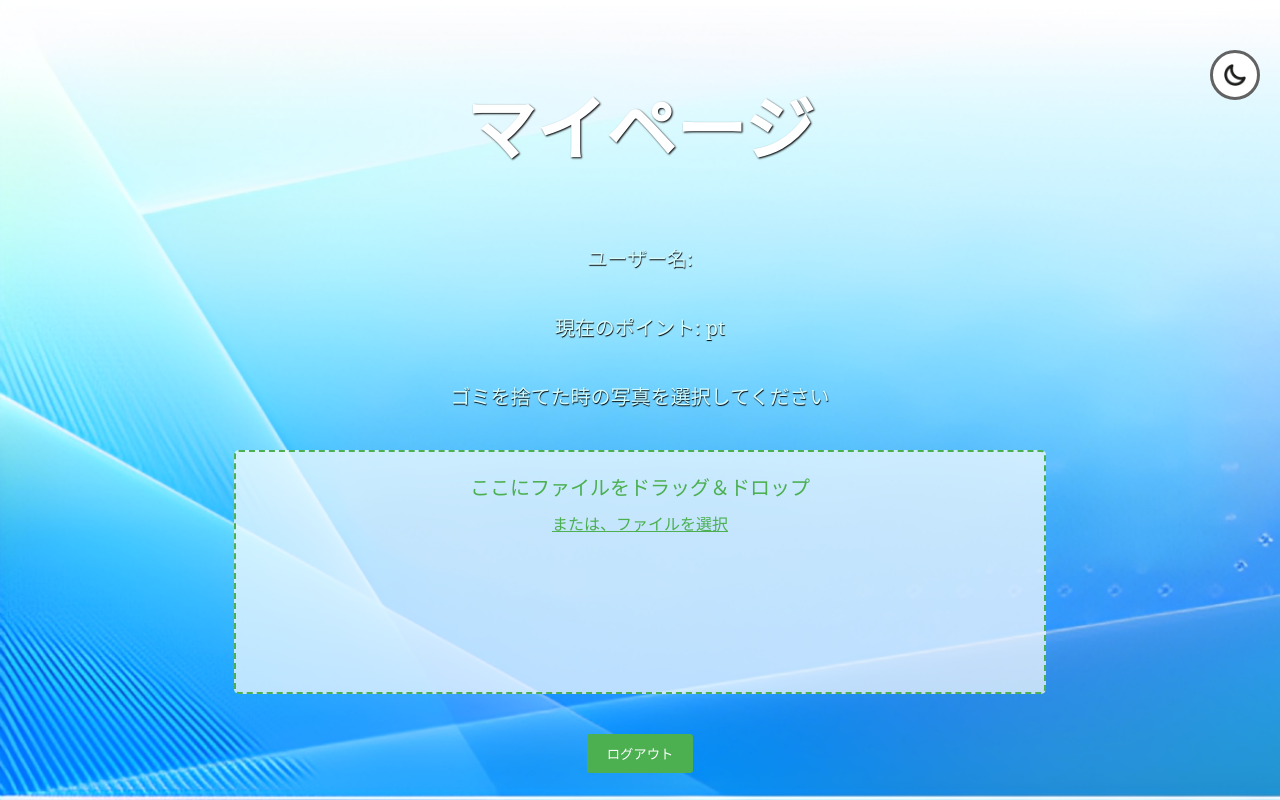
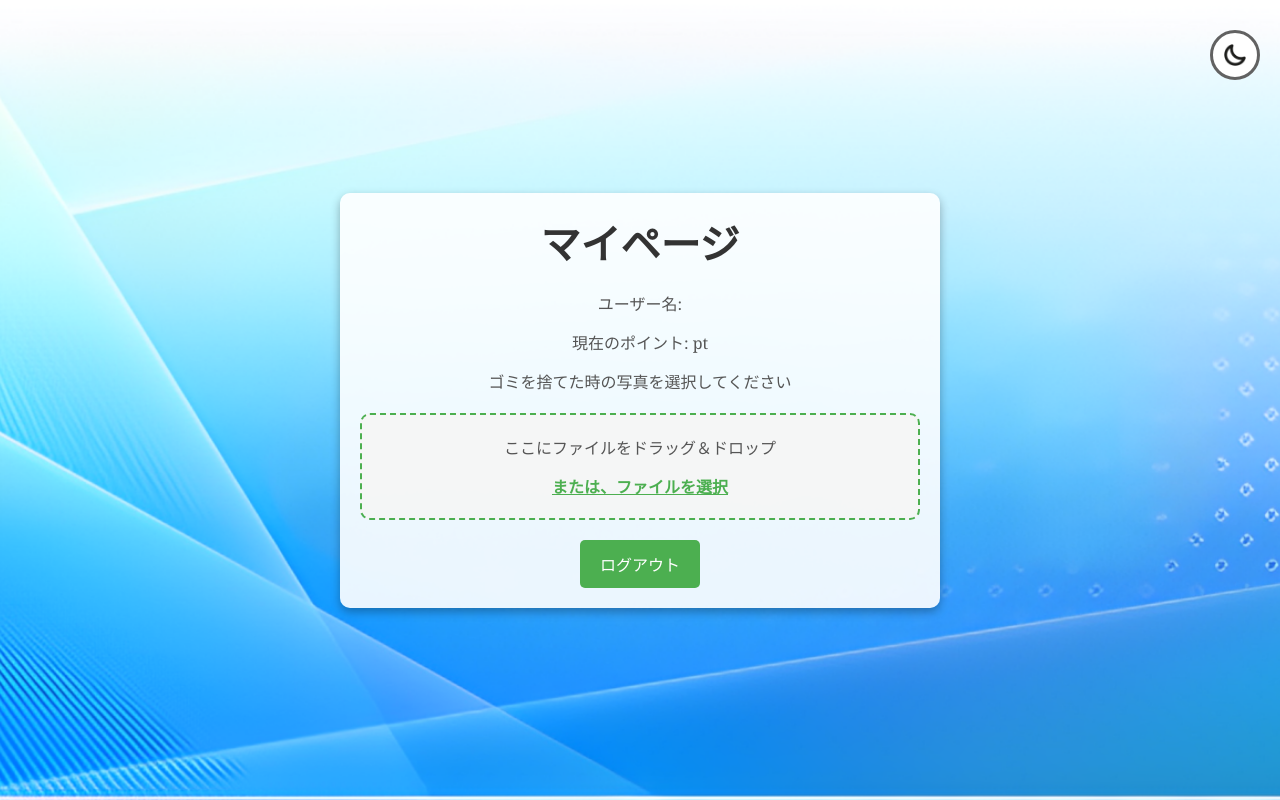
Before and after one commit to di2-web/Sutetainab-e, a plain HTML site: page mypage.html in a window 1280 px wide. Drawn offline with Linux system fonts and the light colour scheme; no server answers; sample sign-in values are in the browser's storage.

Commit message:
デザイン

```diff
--- a/addPoint.css
+++ b/addPoint.css
@@ -1,10 +1,11 @@
+/* ダークモードトグルボタン */
 #darkModeToggle {
-    background-size: contain; /* 画像をボタンのサイズに合わせる */
-    background-repeat: no-repeat; /* 画像を繰り返さない */
-    background-position: center; /* 画像を中央に配置 */
-    border: none; /* 枠線を削除 */
-    cursor: pointer; /* カーソルをポインターに変更 */
-    background-color: transparent; /* 背景を透明にする */
+  background-size: contain;
+  background-repeat: no-repeat;
+  background-position: center;
+  border: none;
+  cursor: pointer;
+  background-color: transparent;
   background-image: url('moon.png');
   position: fixed;
   top: 30px;
@@ -12,56 +13,87 @@
   z-index: 100;
   width: 50px;
   height: 50px;
-    padding: 5px; /* パディングを追加 */
-    border-radius: 50%; /* ボタン全体を円形にする */
-    background-color: #ffffff; /* 背景色と不透明度 */
-    border : 3px solid #626262;
+  padding: 5px;
+  border-radius: 50%;
+  border: 3px solid #626262;
 }
 
 html {
-    transition: filter 0.1s ease-in-out; /* filterプロパティの変化にトランジションを追加 */
+  transition: filter 0.1s ease-in-out;
 }
 
 html[theme='dark-mode'] {
-    filter: invert(1) hue-rotate(180deg); /* 必要であれば残す */
+  filter: invert(1) hue-rotate(180deg);
 }
 
+/* 全体のスタイル */
 body {
-    font-family: sans-serif; /* フォントを設定 */
+  font-family: "Arial", sans-serif;
   display: flex;
-    flex-direction: column; /* 縦方向に要素を配置 */
-    align-items: center; /* 要素を中央揃え */
-    justify-content: center; /* 要素を中央揃え */
+  justify-content: center;
+  align-items: center;
   height: 100vh;
   margin: 0;
-    background-image: url("background.png"); /* 背景画像を設定 */
+  background-image: url("background.png");
   background-size: cover;
   background-repeat: no-repeat;
 }
 
+/* フォームコンテナ */
+.form-container {
+  background: rgba(255, 255, 255, 0.8);
+  border-radius: 10px;
+  padding: 30px;
+  box-shadow: 0 4px 8px rgba(0, 0, 0, 0.2);
+  text-align: center;
+  width: 90%;
+  max-width: 400px;
+}
+
+/* タイトル */
+.form-container h1 {
+  margin-bottom: 20px;
+  font-size: 1.5em;
+  color: #333;
+}
+
+/* 各フォームグループ */
+.form-group {
+  margin-bottom: 15px;
+}
+
+/* ラベル */
+label {
+  display: block;
+  font-weight: bold;
+  margin-bottom: 5px;
+  color: #555;
+}
+
+/* 入力フィールド */
 input[type="number"],
 input[type="text"] {
+  width: 100%;
   padding: 10px;
-    margin: 10px 0; /* 上下マージンを追加 */
   border: 1px solid #ccc;
   border-radius: 5px;
-    width: 80%; /* 幅を調整 */
-    box-sizing: border-box; /* paddingを含めた幅にする */
+  box-sizing: border-box;
+  font-size: 1em;
 }
 
+/* ボタン */
 button {
   padding: 10px 20px;
-    margin-top: 20px; /* 上マージンを追加 */
-    background-color: #4CAF50; /* 緑色 */
+  margin-top: 20px;
+  background-color: #4CAF50;
   color: white;
   border: none;
   border-radius: 5px;
   cursor: pointer;
+  font-size: 1em;
+  transition: background-color 0.3s ease;
 }
 
-/* ラベルを追加 */
-label {
-    display: block; /* ラベルをブロック要素にする */
-    margin-bottom: 5px; /* ラベルと入力欄の間隔 */
-    text-align: center;
+button:hover {
+  background-color: #45a049;
 }
--- a/map.css
+++ b/map.css
@@ -1,11 +1,3 @@
-footer{
-  height: 30px;
-  width: 100%;
-  text-align: center;
-  background-color: #5C70F6;
-  color: #d3fcff;
-
-}
 
 #darkModeToggle {
   background-size: contain; /* 画像をボタンのサイズに合わせる */
@@ -37,7 +29,7 @@ html[theme='dark-mode'] {
 
 body{
     background-image: url("background.png");
-    background-size: cover;
+    background-size: 100vw 180vh;
     background-position: center;
     background-repeat: no-repeat;
     background-color: #b6b6b6;
@@ -67,28 +59,61 @@ body{
     padding: 4px 9px;
 }
 
+
+css
+コードをコピーする
 #search-container {
   position: absolute;
-  top: 120px; /* ロゴの下に配置 */
-  left: 5vw;
-  z-index: 1; /* マップの上に表示 */
+  top: 10%; /* ページ上部に配置 */
+  left: 50%; /* 横中央 */
+  transform: translateX(-50%); /* 中央揃え */
+  z-index: 1;
+  width: 90%; /* スマホ対応で幅を調整 */
+  max-width: 500px; /* 最大幅の制限 */
+  text-align: center; /* 中央揃え */
+}
+
+#searchBoxWrapper {
+  display: flex;
+  align-items: center;
+  justify-content: center;
+  background: rgba(255, 255, 255, 0.8); /* 半透明の背景 */
+  border-radius: 30px; /* 丸みを強調 */
+  box-shadow: 0 4px 6px rgba(0, 0, 0, 0.1); /* 軽いシャドウで立体感を追加 */
+  overflow: hidden; /* 枠からはみ出さないようにする */
 }
 
 #searchBox {
-  padding: 5px;
-  border: 1px solid #ccc;
-  border-radius: 5px;
-  z-index: 2;
+  flex: 1; /* 横幅を伸縮可能に */
+  padding: 15px 20px;
+  border: none;
+  outline: none;
+  font-size: 16px;
+  border-radius: 30px 0 0 30px; /* 左端を丸める */
+  color: #333;
 }
 
 #searchButton {
-  padding: 5px 10px;
   background-color: #4CAF50; /* 緑色 */
   color: white;
   border: none;
-  border-radius: 5px;
+  font-size: 18px;
+  padding: 10px 20px;
   cursor: pointer;
-  z-index: 2;
+  transition: background-color 0.3s ease; /* ホバー時の色変更を滑らかに */
+  display: flex;
+  align-items: center;
+  justify-content: center;
+  border-radius: 0 30px 30px 0; /* 右端を丸める */
+}
+
+#searchButton:hover {
+  background-color: #45a049; /* ホバー時の色 */
+}
+
+#searchButton i {
+  margin-right: 5px; /* アイコンとテキストの間隔 */
+  font-size: 18px; /* アイコンのサイズ */
 }
 
 #routeButton {
--- a/mypage.css
+++ b/mypage.css
@@ -28,70 +28,95 @@
     filter: invert(1) hue-rotate(180deg); /* 必要であれば残す */
   }
 
+/* 全体のリセット */
+* {
+  margin: 0;
+  padding: 0;
+  box-sizing: border-box;
+}
+
 body {
-    font-family: 'Noto Serif', serif; /* フォントを設定 */
+  font-family: 'Noto Serif', serif;
   display: flex;
-    flex-direction: column; /* 縦方向に要素を配置 */
-    align-items: center; /* 要素を中央揃え */
-    justify-content: center; /* 要素を中央揃え */
-    height: 100vh;
+  flex-direction: column;
+  align-items: center;
+  justify-content: center;
+  min-height: 100vh;
   margin: 0;
-    background-image: url("background.png"); /* 背景画像を設定 */
+  background-image: url("background.png");
   background-size: cover;
   background-repeat: no-repeat;
+  background-position: center;
 }
 
-  h1 {
-    font-size: 70px;
-    font-family: 'Noto Serif', serif;
-    color: #ffffff;
-    text-shadow: 1px 1px 2px #000000;
+/* コンテナ中央揃え */
+.container {
+  background: rgba(255, 255, 255, 0.9);
+  padding: 20px;
+  border-radius: 10px;
+  box-shadow: 0 4px 10px rgba(0, 0, 0, 0.3);
+  text-align: center;
+  width: 90%;
+  max-width: 600px;
 }
 
-  p {
-    font-size: 20px;
-    font-family: 'Noto Serif', serif;
-    color: #d3fcff;
-    text-shadow: 0.5px 0.5px 1px #000000;
+/* ヘッダー */
+h1 {
+  font-size: 2.5rem;
+  color: #333;
+  margin-bottom: 20px;
 }
 
-  button {
-      padding: 10px 20px;
-      background-color: #4CAF50; /* 緑色 */
-      color: white;
-      border: none;
-      border-radius: 3px;
-      cursor: pointer;
-      margin-top: 20px;
+/* パラグラフ */
+p {
+  font-size: 1rem;
+  color: #555;
+  margin-bottom: 15px;
 }
 
+/* ドロップゾーン */
 #dropZone {
-    border: 2px dashed #4CAF50; /* 緑色の点線 */
+  border: 2px dashed #4CAF50;
   padding: 20px;
+  background-color: rgba(245, 245, 245, 0.9);
+  color: #4CAF50;
+  font-size: 1rem;
   text-align: center;
-    background-color: rgba(255, 255, 255, 0.7); /* 半透明の背景色 */
-    color: #4CAF50; /* 緑色の文字 */
-    font-size: 16px;
-    width: 60%;
-    height: 200px;
   margin: 20px auto;
-    border-radius: 5px;
-    position: relative; /* 内部要素の配置に対応 */
+  border-radius: 10px;
+  transition: all 0.3s ease;
 }
 
-#dropZone p {
-    margin: 0 0 10px; /* 下にマージンを追加 */
-    text-shadow: none;
-    color: #4CAF50;
+#dropZone:hover {
+  background-color: rgba(76, 175, 80, 0.1);
+  border-color: #3e8e41;
 }
 
+/* ドロップゾーン内テキスト */
 #fileSelectLink {
-    color: #4CAF50; /* 緑色のリンク風 */
+  color: #4CAF50;
   text-decoration: underline;
   cursor: pointer;
-    display: inline-block; /* リンクをインラインブロックに */
+  font-weight: bold;
 }
 
 #fileSelectLink:hover {
-    text-decoration: none; /* ホバー時に下線を消す */
+  color: #3e8e41;
+  text-decoration: none;
 }
+
+/* ボタン */
+button {
+  padding: 12px 20px;
+  font-size: 1rem;
+  border: none;
+  border-radius: 5px;
+  background-color: #4CAF50;
+  color: white;
+  cursor: pointer;
+  transition: background-color 0.3s;
+}
+
+button:hover {
+  background-color: #3e8e41;
+}
--- a/mypage.html
+++ b/mypage.html
@@ -5,22 +5,23 @@
     <meta name="viewport" content="width=device-width, initial-scale=1.0">
     <script src="https://cdn.jsdelivr.net/npm/exif-js"></script>
     <link rel="stylesheet" href="mypage.css">
+    <link href="https://fonts.googleapis.com/css2?family=Noto+Serif&display=swap" rel="stylesheet">
     <title>マイページ</title>
 </head>
 <body>
     <button id="darkModeToggle"></button>
+    <div class="container">
         <h1>マイページ</h1>
-    <p id="username">ユーザー名:</p>
-    <p id="points">現在のポイント: pt</p>
-    <p>ゴミを捨てた時の写真を選択してください</p>
+        <p id="username">ユーザー名: </p>
+        <p id="points">現在のポイント: pt</p>
+        <p class="instruction">ゴミを捨てた時の写真を選択してください</p>
         <div id="dropZone">
             <p id="dragText">ここにファイルをドラッグ＆ドロップ</p>
             <a href="#" id="fileSelectLink">または、ファイルを選択</a>
             <input type="file" id="photoUpload" accept="image/*" hidden>
         </div>
         <button id="logoutButton">ログアウト</button>
-
-
+    </div>
     <script type="module" src="mypage.js"></script>
 </body>
 </html>
```
Also changed, not shown: addPoint.html (+16 -5 lines), map.html (+25 -13 lines). Lines whose indentation alone changed are shown as unchanged.
